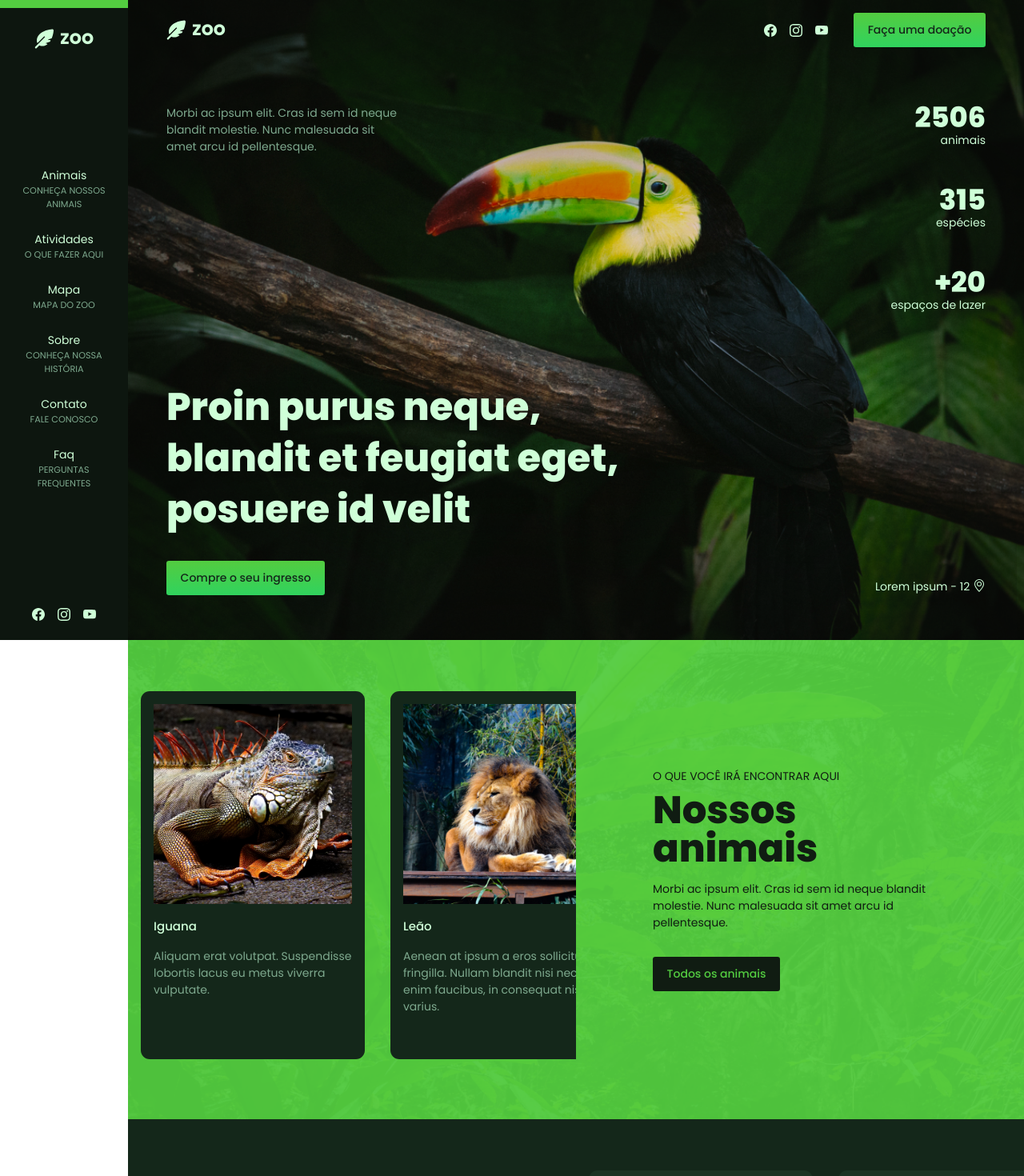
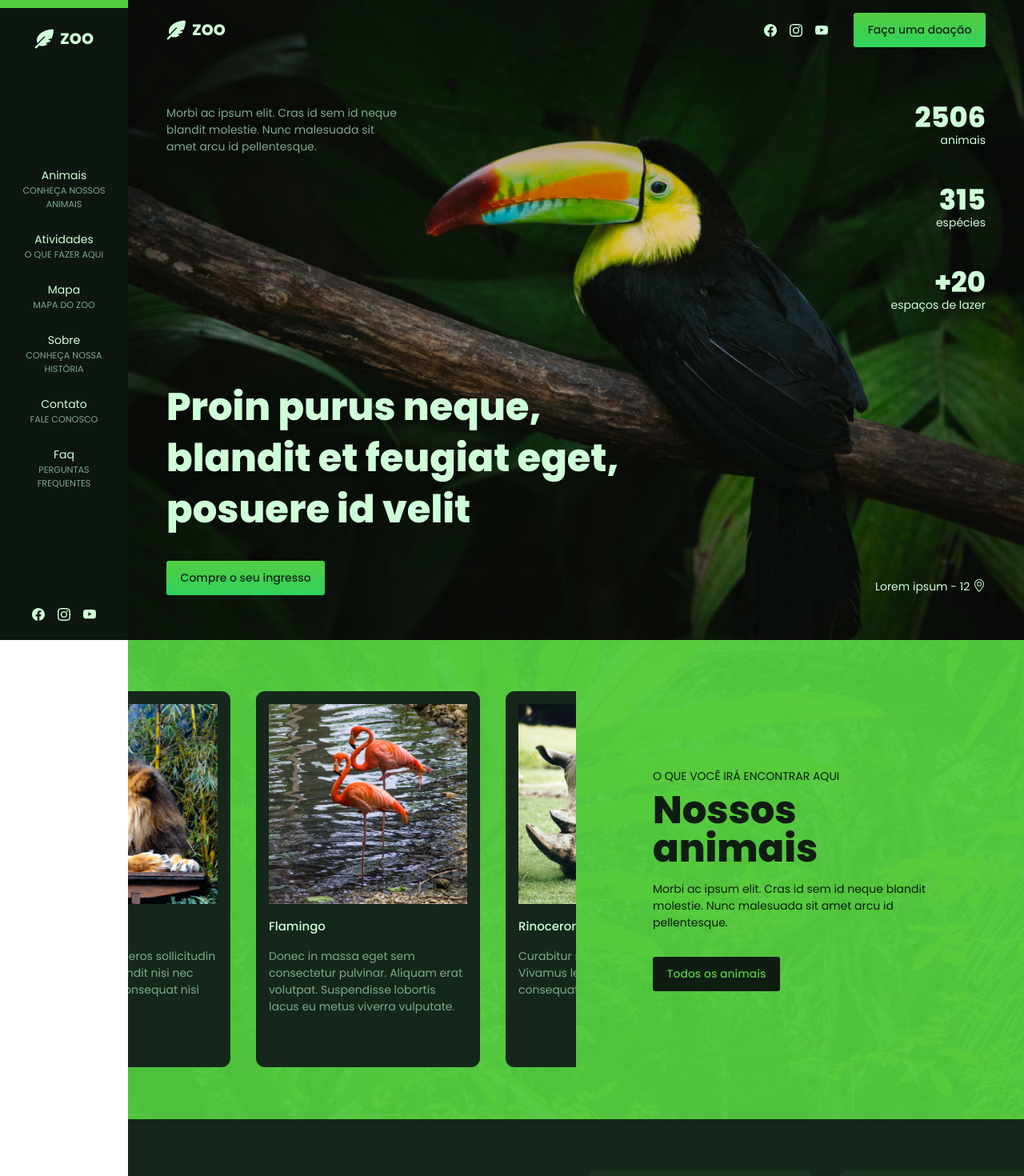
Before and after one commit to aridsm/website-zoo, a React (Create React App) app: page / in a window 1280 px wide. Shown: the top 1470 px of the page at 80% size. Built offline with nearby package versions, Linux system fonts and the light colour scheme.

Commit message:
slider position animais

```diff
--- a/src/components/Animals.module.css
+++ b/src/components/Animals.module.css
@@ -9,7 +9,9 @@
 .content {
   order: 2;
 }
-
+.slider > ul {
+  left: calc(-100% + 5rem);
+}
 .content p {
   max-width: 450px;
 }
--- a/src/components/layout/Slider.module.css
+++ b/src/components/layout/Slider.module.css
@@ -1,6 +1,6 @@
 .containerSlider {
   width: 50%;
-  height: 460px;
+  height: 470px;
   position: relative;
   cursor: grab;
   overflow: hidden;
```
